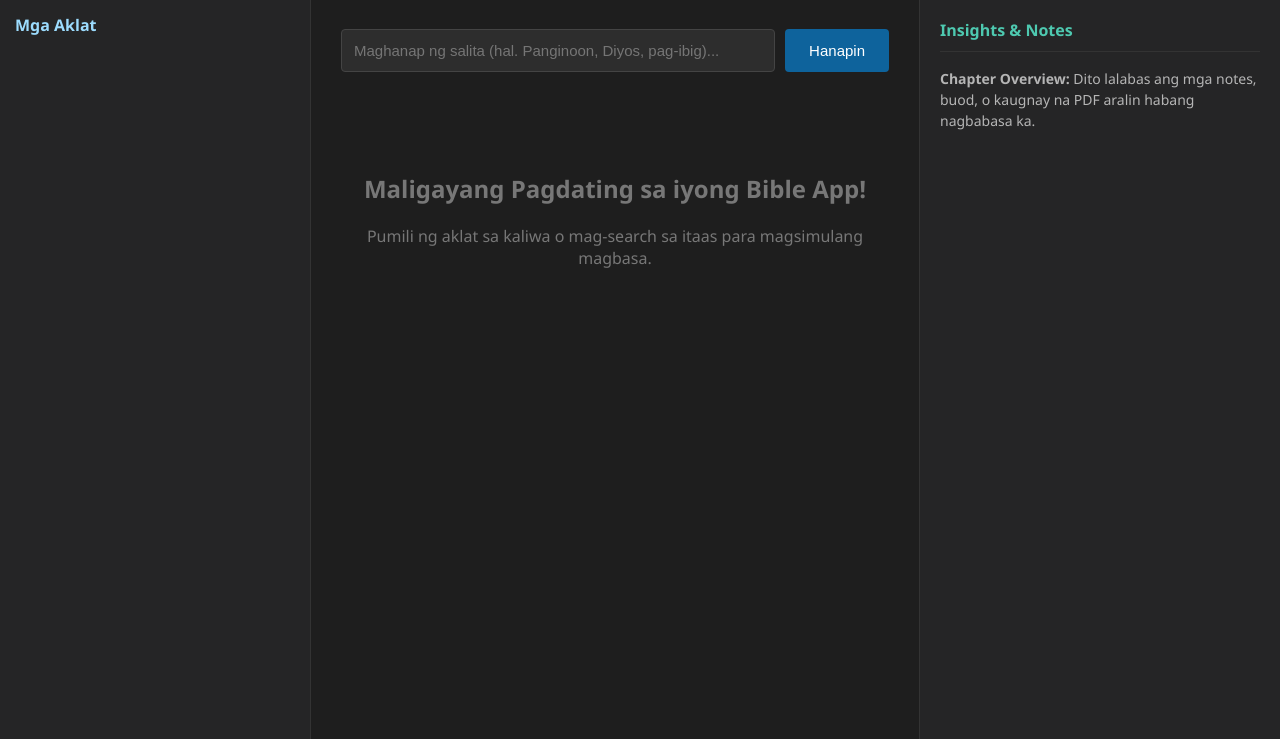
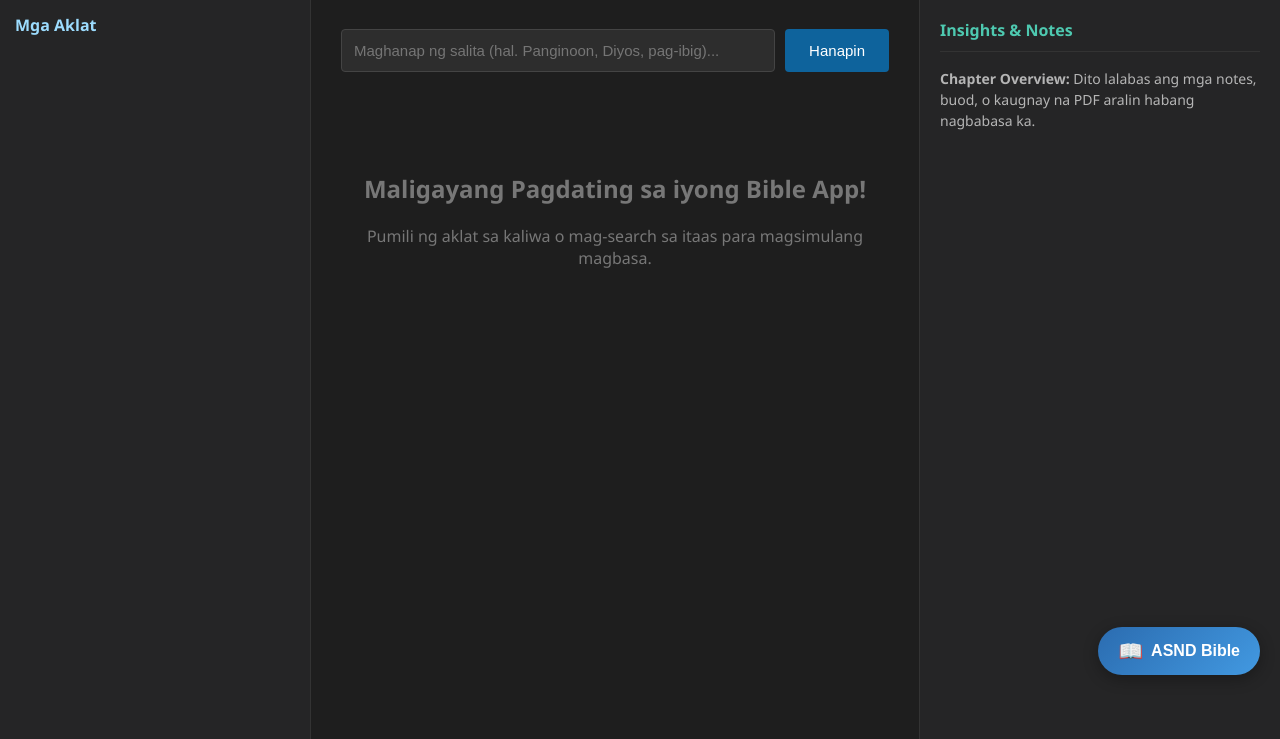
Before and after one commit to xKCCPH/Kcc-assistant, a Flask app: page /bible in a window 1280 px wide. Shown: the part 105-844 px from the top of the page. Run offline with Flask 3, Linux system fonts and the light colour scheme; data that the repository does not hold is empty.

Commit message:
Update index.html

```diff
--- a/templates/index.html
+++ b/templates/index.html
@@ -113,6 +113,40 @@
         </div>
     </div>
 </div>
+<!-- Floating Bible Button -->
+<div id="floating-bible-btn" style="position: fixed; bottom: 20px; right: 20px; z-index: 9999; cursor: grab; user-select: none;">
+    <a href="/bible" style="display: flex; align-items: center; gap: 8px; background: linear-gradient(135deg, #2b6cb0, #4299e1); color: white; padding: 12px 20px; border-radius: 50px; text-decoration: none; font-family: Arial, sans-serif; font-weight: bold; box-shadow: 0 4px 15px rgba(0,0,0,0.3); transition: transform 0.2s;" title="Buksan ang ASND Bible">
+        <span style="font-size: 20px;">📖</span>
+        <span>ASND Bible</span>
+    </a>
+</div>
+
+<!-- JavaScript para pwede galaw-galawin (draggable) ang button -->
+<script>
+    const floatBtn = document.getElementById('floating-bible-btn');
+    let isDragging = false;
+    let offsetX, offsetY;
+
+    floatBtn.addEventListener('mousedown', (e) => {
+        isDragging = true;
+        offsetX = e.clientX - floatBtn.getBoundingClientRect().left;
+        offsetY = e.clientY - floatBtn.getBoundingClientRect().top;
+        floatBtn.style.cursor = 'grabbing';
+    });
+
+    document.addEventListener('mousemove', (e) => {
+        if (!isDragging) return;
+        floatBtn.style.left = (e.clientX - offsetX) + 'px';
+        floatBtn.style.top = (e.clientY - offsetY) + 'px';
+        floatBtn.style.bottom = 'auto';
+        floatBtn.style.right = 'auto';
+    });
+
+    document.addEventListener('mouseup', () => {
+        isDragging = false;
+        floatBtn.style.cursor = 'grab';
+    });
+</script>
 
 </body>
 </html>
```
